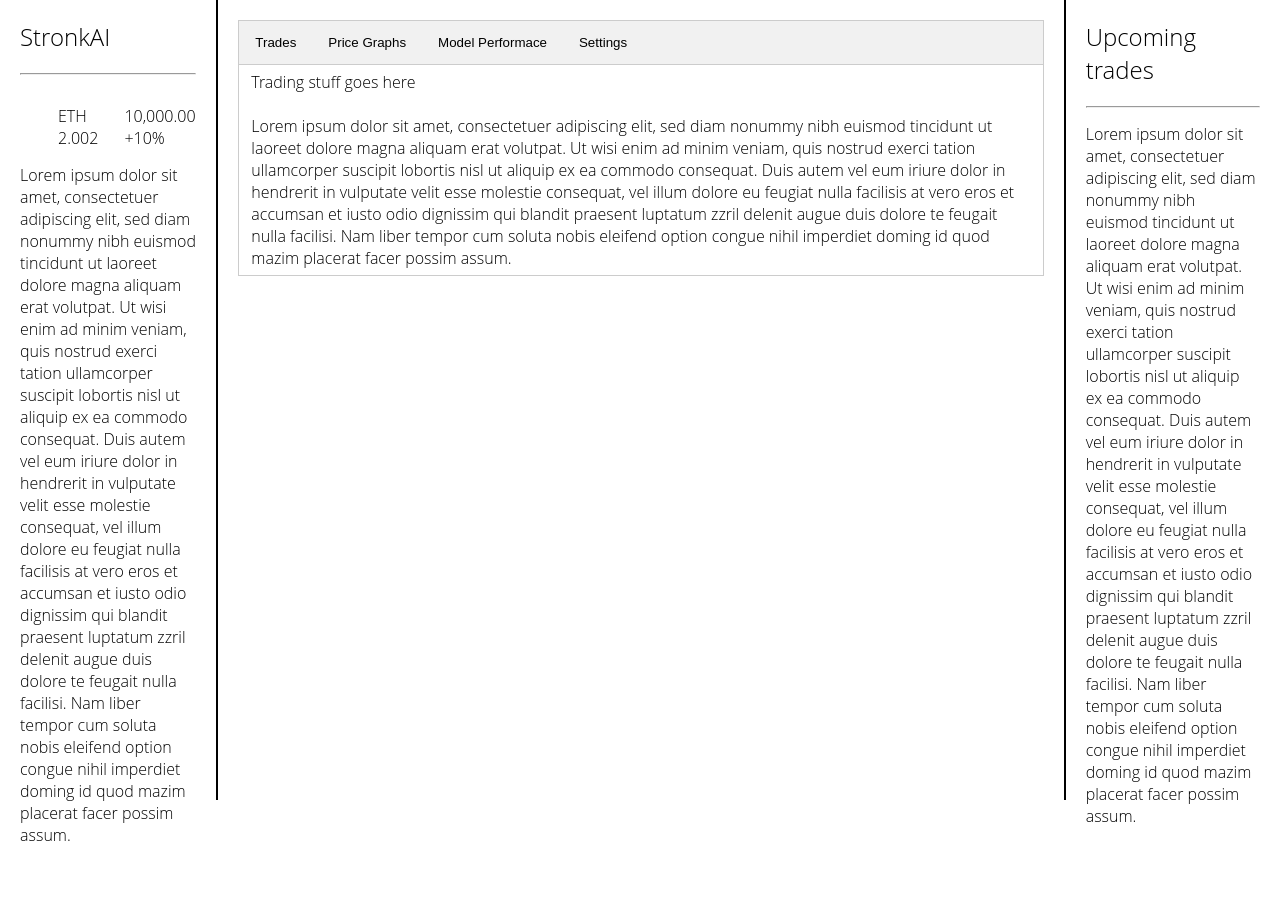
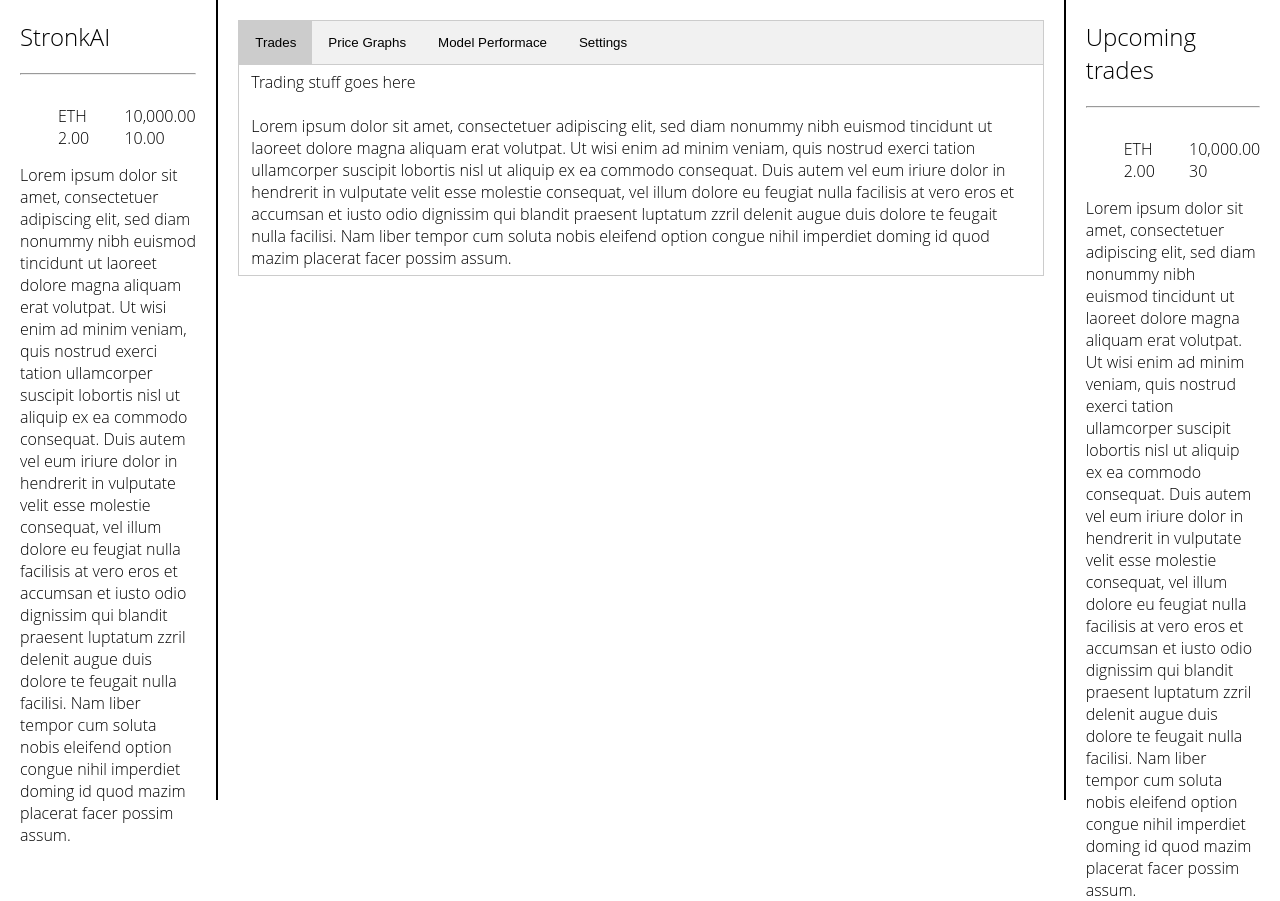
Before and after one commit to LizardLad/trading_bot_old, a React (Vite) app in the folder gui/: page / in a window 1280 px wide. Before the commit the page ends 846 px from the top, so only its background shows below. Built offline with nearby package versions, Linux system fonts and the light colour scheme; no server answers.

Commit message:
Get main loop done

```diff
--- a/gui/src/components/Positions/index.tsx
+++ b/gui/src/components/Positions/index.tsx
@@ -1,50 +1,56 @@
 export {AssetPosition, AssetTrade};
 
+function format_number(num: number) {
+	var value: string = Number(num).toFixed(2);
+	var result: string = value.replace(/\B(?=(\d{3})+(?!\d))/g, ",");
+	return result;
+}
+
 type AssetPositionProps = {
-	id: string,
-	name: string,
+	asset_id: string,
+	asset_name: string,
 	asset_count: number,
 	aud_value: number,
 	percentage_change: number
 }
 
-function AssetPosition({id, name, asset_count, aud_value, percentage_change}: AssetPositionProps){
+function AssetPosition({asset_id, asset_name, asset_count, aud_value, percentage_change}: AssetPositionProps){
 	return (
 		<div className='position_container'>
 			<div className='position_symbol position_column'>
-				<em className={'icon icon-' + id}></em>
+				<em className={'icon icon-' + asset_id}></em>
 			</div>
 			<div className='position_left_col position_column'>
-				<div className='position_asset_name position_element'>{id}</div>
-				<div className='position_asset_amount position_element'>{asset_count}</div>
+				<div className='position_asset_name position_element'>{asset_id}</div>
+				<div className='position_asset_amount position_element'>{format_number(asset_count)}</div>
 			</div>
 			<div className='position_right_col position_column'>
-				<div className='position_aud_value position_element'>{aud_value}</div>
-				<div className='position_percentage position_element'>{percentage_change}</div>
+				<div className='position_aud_value position_element'>{format_number(aud_value)}</div>
+				<div className='position_percentage position_element'>{format_number(percentage_change)}</div>
 			</div>
 		</div>
 	);
 }
 
 type AssetTradeProps = {
-	id: string,
+	asset_id: string,
 	asset_count: number,
 	aud_value: number,
 	timer: number
 }
 
-function AssetTrade({id, asset_count, aud_value, timer}: AssetTradeProps) {
+function AssetTrade({asset_id, asset_count, aud_value, timer}: AssetTradeProps) {
 	return (
 		<div className='upcoming_trade_container'>
 			<div className='upcoming_trade_symbol upcoming_trade_column'>
-				<em className='icon icon-${this.id}'></em>
+				<em className={'icon icon-'+asset_id}></em>
 			</div>
 			<div className='upcoming_trade_left_col upcoming_trade_column'>
-				<div className='upcoming_trade_asset_name upcoming_trade_element'>{id}</div>
-				<div className='upcoming_asset_amount upcoming_trade_element'>{asset_count}</div>
+				<div className='upcoming_trade_asset_name upcoming_trade_element'>{asset_id}</div>
+				<div className='upcoming_asset_amount upcoming_trade_element'>{format_number(asset_count)}</div>
 			</div>
 			<div className='upcoming_trade_right_col upcoming_trade_column'>
-				<div className='upcoming_trade_aud_value position_element'>{aud_value}</div>
+				<div className='upcoming_trade_aud_value position_element'>{format_number(aud_value)}</div>
 				<div className='upcoming_trade_timer position_element'>{timer}</div>
 			</div>
 		</div>
--- a/gui/src/components/Tabs/index.tsx
+++ b/gui/src/components/Tabs/index.tsx
@@ -9,50 +9,13 @@ function fix_selected_classes(e: React.MouseEvent) {
     target.className += ' active';
 }
 
-export default function TabBar({
-    set_selected_tab,
-}: {
-    set_selected_tab: React.Dispatch<React.SetStateAction<string>>;
-}) {
+export default function TabBar({set_selected_tab}: {set_selected_tab: React.Dispatch<React.SetStateAction<string>>;}) {
     return (
         <div className="tab_links">
-            <button
-                className="tab_link"
-                id="default_tab"
-                onClick={(e: React.MouseEvent) => {
-                    fix_selected_classes(e);
-                    set_selected_tab('trades');
-                }}
-            >
-                Trades
-            </button>
-            <button
-                className="tab_link"
-                onClick={(e: React.MouseEvent) => {
-                    fix_selected_classes(e);
-                    set_selected_tab('price_graphs');
-                }}
-            >
-                Price Graphs
-            </button>
-            <button
-                className="tab_link"
-                onClick={(e: React.MouseEvent) => {
-                    fix_selected_classes(e);
-                    set_selected_tab('model_performance');
-                }}
-            >
-                Model Performace
-            </button>
-            <button
-                className="tab_link"
-                onClick={(e: React.MouseEvent) => {
-                    fix_selected_classes(e);
-                    set_selected_tab('settings');
-                }}
-            >
-                Settings
-            </button>
+            <button className="tab_link" id="default_tab" onClick={(e: React.MouseEvent) => {fix_selected_classes(e);set_selected_tab('trades');}}>Trades</button>
+            <button className="tab_link" onClick={(e: React.MouseEvent) => {fix_selected_classes(e);set_selected_tab('price_graphs');}}>Price Graphs</button>
+            <button className="tab_link" onClick={(e: React.MouseEvent) => {fix_selected_classes(e);set_selected_tab('model_performance');}}>Model Performace</button>
+            <button className="tab_link" onClick={(e: React.MouseEvent) => {fix_selected_classes(e);set_selected_tab('settings');}}>Settings</button>
         </div>
     );
 }
--- a/gui/src/index.tsx
+++ b/gui/src/index.tsx
@@ -1,11 +1,13 @@
-import { AssetPosition, AssetTrade } from '@components/Positions';
-import TabBar from '@components/Tabs';
-import Trades from '@components/Trades';
-import PriceGraphs from '@components/PriceGraphs';
-import ModelPerformance from '@components/ModelPerformance';
-import Settings from '@components/Settings';
+import { AssetPosition, AssetTrade } from './components/Positions';
+import TabBar from './components/Tabs';
+import Trades from './components/Trades';
+import PriceGraphs from './components/PriceGraphs';
+import ModelPerformance from './components/ModelPerformance';
+import Settings from './components/Settings';
 import React from 'react';
 import ReactDOM from 'react-dom';
+
+import { main_loop } from './loop'
 
 import '@assets/styles/base.css';
 import '@assets/styles/icons.css';
@@ -14,6 +16,8 @@ import '@assets/styles/main.css';
 function main_init() {
     console.log('Hello from js');
     console.log('Create tabs');
+
+    document.getElementById('default_tab')?.click()
 
     console.log('Do POST');
     const request = new XMLHttpRequest();
@@ -30,13 +34,9 @@ function main_init() {
         }
     };
 
-    //Create ETH asset
-    //var eth = new Asset('ETH', 'Ethereum');
-    //eth.generate_asset_position();
-    //eth.generate_upcoming_trade();
+    setInterval(main_loop, 1000);
+    main_loop();
 }
-
-main_init();
 
 interface TABS_INTERFACE {
     [key: string]: JSX.Element;
@@ -102,18 +102,10 @@ ReactDOM.render(
             congue nihil imperdiet doming id quod mazim placerat facer possim
             assum.
         </div>
-        <div
-            className="column centre_column"
-            id="centre_column"
-            style={{ borderLeftStyle: 'solid', borderWidth: '0.15em' }}
-        >
+        <div className="column centre_column" id="centre_column" style={{ borderLeftStyle: 'solid', borderWidth: '0.15em' }}>
             <div id="centre_tabs"></div>
         </div>
-        <div
-            className="column side_column"
-            id="right_sidebar"
-            style={{ borderLeftStyle: 'solid', borderWidth: '0.15em' }}
-        >
+        <div className="column side_column" id="right_sidebar" style={{ borderLeftStyle: 'solid', borderWidth: '0.15em' }}>
             <h2>Upcoming trades</h2>
             <hr className="title_separator" />
             <div id="upcoming_trades_container"></div>
@@ -133,4 +125,9 @@ ReactDOM.render(
     document.getElementById('root')
 );
 
-ReactDOM.render(<App />, document.getElementById('centre_tabs'));
+
+let p = new Promise((resolve) => {
+    ReactDOM.render(<App />, document.getElementById('centre_tabs'));
+    resolve(true);
+});
+p.then(main_init);
--- /dev/null
+++ b/gui/src/loop.tsx
@@ -0,0 +1,14 @@
+import { AssetPosition, AssetTrade } from './components/Positions';
+import TabBar from './components/Tabs';
+import Trades from './components/Trades';
+import PriceGraphs from './components/PriceGraphs';
+import ModelPerformance from './components/ModelPerformance';
+import Settings from './components/Settings';
+import React from 'react';
+import ReactDOM from 'react-dom';
+
+export function main_loop() {
+	//Create ETH asset
+	ReactDOM.render(<AssetPosition asset_id={'ETH'} asset_name={'Ethereum'} asset_count={2.002} aud_value={10000.00} percentage_change={10} />, document.getElementById('position_container'));
+    ReactDOM.render(<AssetTrade asset_id={'ETH'} asset_count={2.002} aud_value={10000.00} timer={30}/>, document.getElementById('upcoming_trades_container'));
+}
```
Also changed, not shown: 1 other file (tests, documents, lock files or other folders).
